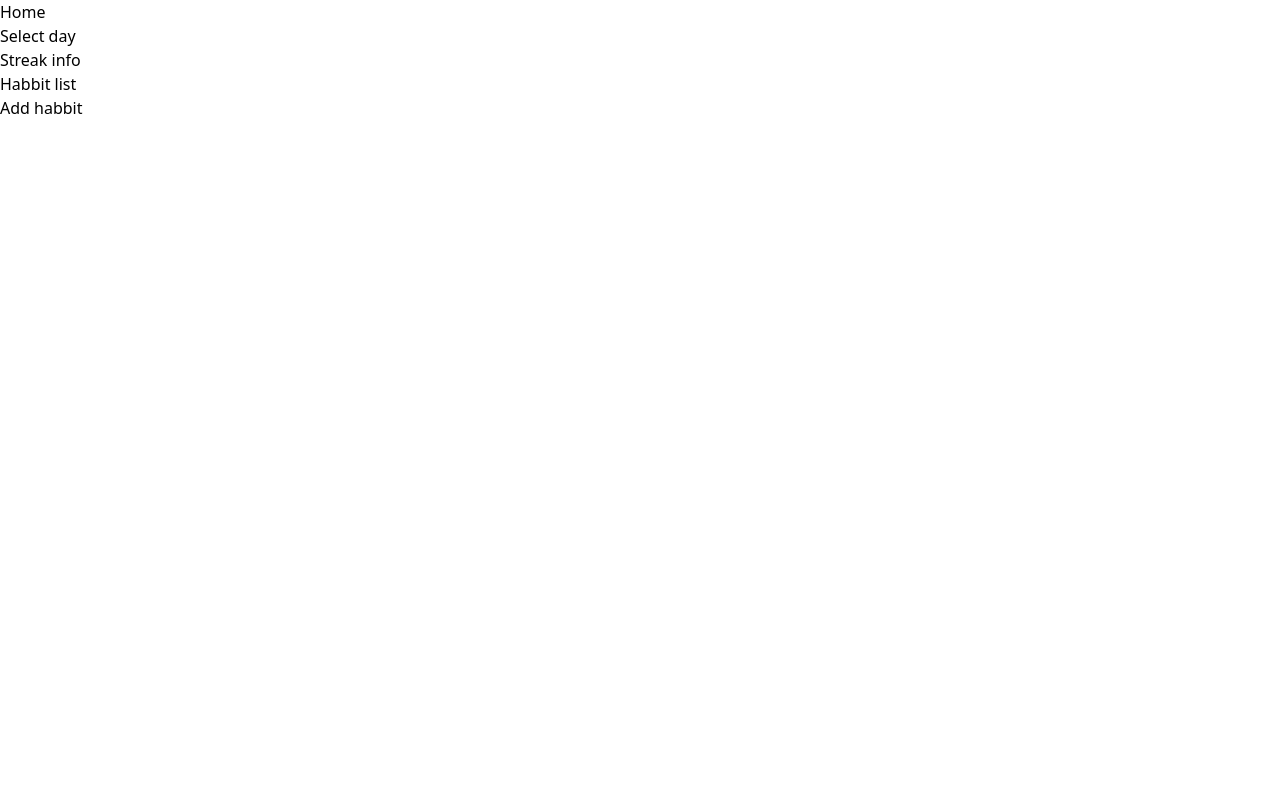
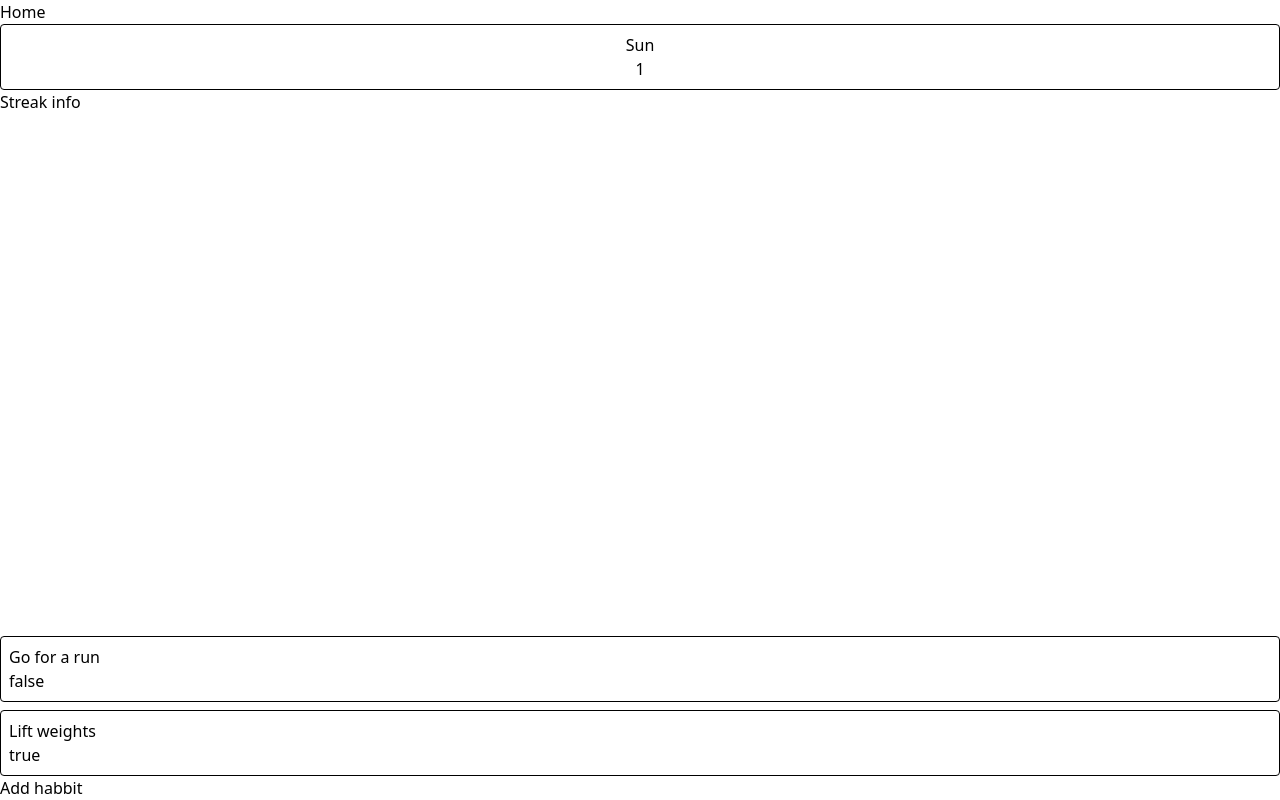
Before and after one commit to dainmik/habit-tracker, a Vue app: page / in a window 1280 px wide. Built offline with nearby package versions, Linux system fonts and the light colour scheme.

Commit message:
Add rough home page structure

```diff
--- a/index.html
+++ b/index.html
@@ -4,10 +4,10 @@
 		<meta charset="UTF-8" />
 		<link rel="icon" href="/favicon.ico" />
 		<meta name="viewport" content="width=device-width, initial-scale=1.0" />
-		<title>Vite App</title>
+		<title>Habbit Tracker</title>
 	</head>
-	<body>
-		<div id="app"></div>
+	<body class="h-screen">
+		<div id="app" class="flex h-full flex-col"></div>
 		<script type="module" src="/src/main.ts"></script>
 	</body>
 </html>
--- a/src/App.vue
+++ b/src/App.vue
@@ -11,7 +11,7 @@ import { RouterLink, RouterView } from "vue-router";
 		</div>
 	</header>
 
-	<main>
+	<main class="flex-1">
 		<RouterView />
 	</main>
 </template>
--- a/src/components/day-navigation.vue
+++ /dev/null
@@ -1,2 +0,0 @@
-<script setup lang="ts"></script>
-<template>Select day</template>
--- /dev/null
+++ b/src/components/day-select/day-button.vue
@@ -0,0 +1,13 @@
+<script setup lang="ts">
+const props = defineProps<{
+	weekday: string;
+	day: number;
+}>();
+</script>
+
+<template>
+	<div class="min-w-[3rem] rounded-sm border p-2 text-center">
+		<div>{{ props.weekday }}</div>
+		<div>{{ props.day }}</div>
+	</div>
+</template>
--- /dev/null
+++ b/src/components/day-select/day-select.vue
@@ -0,0 +1,7 @@
+<script setup lang="ts">
+import DayButton from "./day-button.vue";
+</script>
+
+<template>
+	<div><DayButton :weekday="'Sun'" :day="1" /></div>
+</template>
--- a/src/components/habbit-list/habbit-list-item.vue
+++ b/src/components/habbit-list/habbit-list-item.vue
@@ -1,2 +1,12 @@
-<script setup lang="ts"></script>
-<template>Habbit list item</template>
+<script setup lang="ts">
+const props = defineProps<{
+	title: string;
+	isCompleted: boolean;
+}>();
+</script>
+<template>
+	<li class="rounded-sm border p-2">
+		<div>{{ props.title }}</div>
+		<div>{{ props.isCompleted }}</div>
+	</li>
+</template>
--- a/src/components/habbit-list/habbit-list.vue
+++ b/src/components/habbit-list/habbit-list.vue
@@ -1,2 +1,34 @@
-<script setup lang="ts"></script>
-<template>Habbit list</template>
+<script setup lang="ts">
+import { ref } from "vue";
+import HabbitListItem from "./habbit-list-item.vue";
+
+interface Habbit {
+	id: number;
+	title: string;
+	isCompleted: boolean;
+}
+
+const habbits = ref<Habbit[]>([
+	{
+		id: 0,
+		title: "Go for a run",
+		isCompleted: false,
+	},
+	{
+		id: 1,
+		title: "Lift weights",
+		isCompleted: true,
+	},
+]);
+</script>
+<template>
+	<div v-if="habbits.length === 0">No habbits for today!</div>
+	<ul v-else class="flex flex-col gap-2">
+		<HabbitListItem
+			v-for="habbit of habbits"
+			:key="habbit.id"
+			:title="habbit.title"
+			:is-completed="habbit.isCompleted"
+		/>
+	</ul>
+</template>
--- a/src/views/HomeView.vue
+++ b/src/views/HomeView.vue
@@ -1,13 +1,16 @@
 <script setup lang="ts">
-import DayNavigation from "@/components/day-navigation.vue";
+import DaySelect from "@/components/day-select/day-select.vue";
 import HabbitList from "@/components/habbit-list/habbit-list.vue";
+import { ref } from "vue";
 </script>
 
 <template>
-	<div class="flex flex-col">
-		<DayNavigation />
-		<div>Streak info</div>
-		<HabbitList />
+	<div class="flex h-full flex-col">
+		<DaySelect />
+		<div class="flex grow flex-col justify-between">
+			<div>Streak info</div>
+			<HabbitList />
+		</div>
 		<div>Add habbit</div>
 	</div>
 </template>
```
